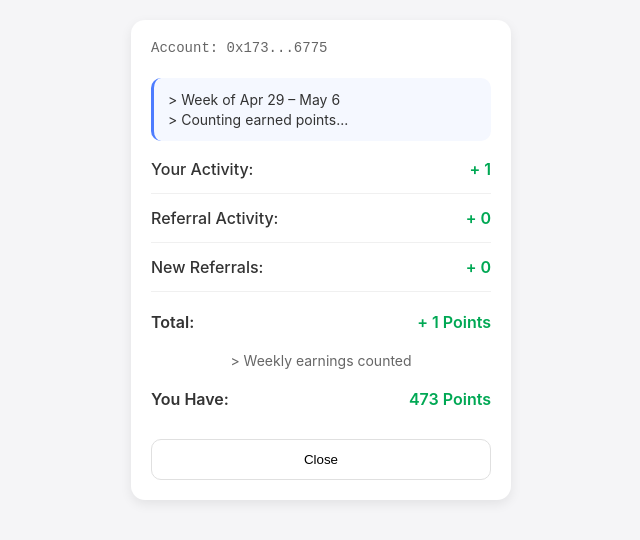
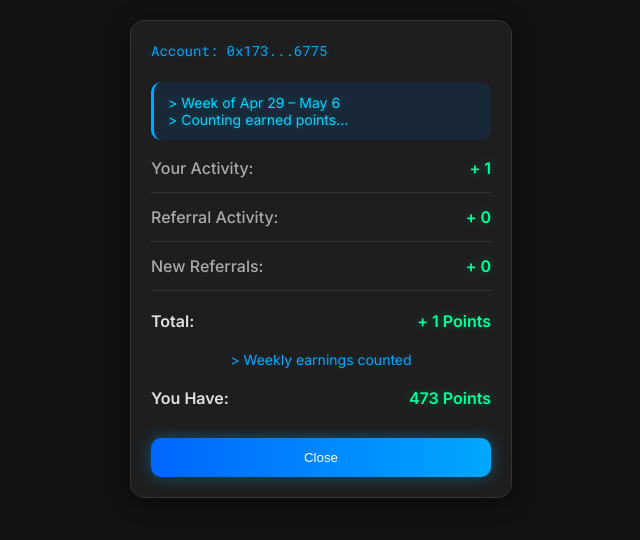
Before and after one commit to Fredrickadler/MiniF, a plain HTML site: page index.html in a window 1280 px wide. Shown: the whole page, without its empty margins (319-959 px from the left). Drawn offline with Linux system fonts and the light colour scheme.

Commit message:
Update index.html

```diff
--- a/index.html
+++ b/index.html
@@ -6,49 +6,53 @@
     <title>Warpcast Points</title>
     <style>
         body {
-            font-family: -apple-system, BlinkMacSystemFont, sans-serif;
-            background-color: #f5f5f7;
+            font-family: 'Inter', -apple-system, sans-serif;
+            background-color: #121212;
             margin: 0;
             padding: 20px;
-            color: #333;
+            color: #e0e0e0;
         }
         .container {
             width: 340px;
             margin: 0 auto;
-            background: white;
+            background: #1e1e1e;
             border-radius: 14px;
-            box-shadow: 0 4px 12px rgba(0,0,0,0.08);
+            box-shadow: 0 4px 20px rgba(0, 0, 0, 0.5);
             padding: 20px;
+            border: 1px solid #333;
         }
         .account {
             font-size: 14px;
-            color: #666;
+            color: #00a8ff;
             margin-bottom: 22px;
-            font-family: monospace;
+            font-family: 'Roboto Mono', monospace;
+            text-shadow: 0 0 8px rgba(0, 168, 255, 0.3);
         }
         .date-header {
-            background-color: #f5f8ff;
+            background-color: rgba(0, 80, 160, 0.2);
             padding: 12px 14px;
             border-radius: 10px;
             margin-bottom: 18px;
             font-size: 14px;
-            color: #333;
-            border-left: 3px solid #4d7cff;
-            line-height: 1.4;
+            color: #00d4ff;
+            border-left: 3px solid #00a8ff;
+            text-shadow: 0 0 5px rgba(0, 212, 255, 0.3);
         }
         .points-row {
             display: flex;
             justify-content: space-between;
             margin-bottom: 14px;
             padding-bottom: 14px;
-            border-bottom: 1px solid #f0f0f0;
+            border-bottom: 1px solid #333;
         }
         .points-label {
             font-weight: 500;
+            color: #aaa;
         }
         .points-value {
-            color: #00a854;
+            color: #00ff9d;
             font-weight: 600;
+            text-shadow: 0 0 8px rgba(0, 255, 157, 0.3);
         }
         .total {
             font-weight: 600;
@@ -57,22 +61,26 @@
             justify-content: space-between;
         }
         .footer {
-            color: #666;
+            color: #00a8ff;
             font-size: 14px;
             text-align: center;
             margin: 18px 0 10px;
+            text-shadow: 0 0 5px rgba(0, 168, 255, 0.2);
         }
         .close-btn {
             width: 100%;
             padding: 12px;
-            border: 1px solid #e0e0e0;
-            background: white;
+            border: none;
+            background: linear-gradient(90deg, #0066ff, #00a8ff);
             border-radius: 10px;
             margin-top: 10px;
             font-weight: 500;
             cursor: pointer;
+            color: white;
+            box-shadow: 0 0 15px rgba(0, 170, 255, 0.4);
         }
     </style>
+    <link href="https://fonts.googleapis.com/css2?family=Inter:wght@400;500;600&family=Roboto+Mono&display=swap" rel="stylesheet">
 </head>
 <body>
     <div class="container">
```
